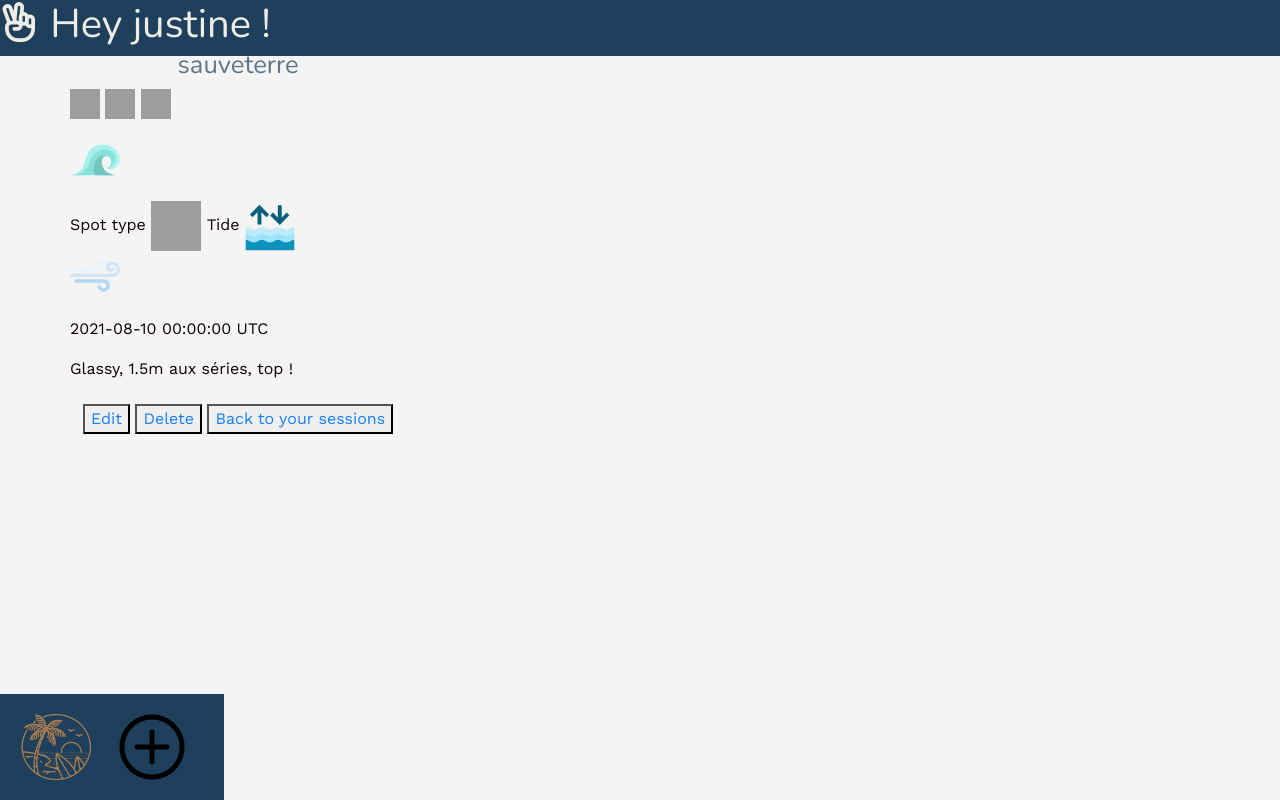
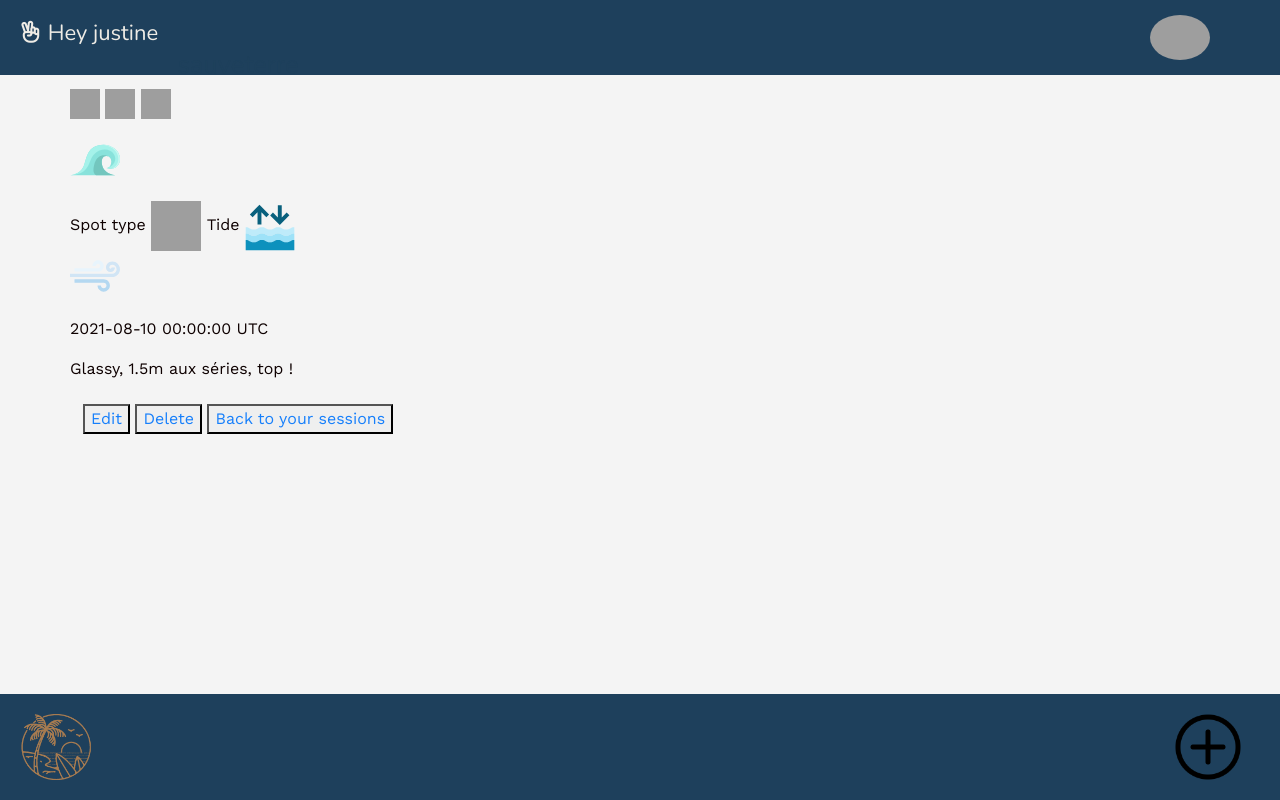
Before and after one commit to JustineSaupin/MySurfBook, a Rails app: page /surf_sessions/1 in a window 1280 px wide. Run offline with Rails 7, Linux system fonts and the light colour scheme; a user stored in the database is signed in; data comes from the database, SQL or seed files in the repository; style sheets or scripts are compiled from the project's sources; some libraries are stand-ins or nearby versions; grey boxes are pictures that could not be loaded.

Commit message:
topbar css

```diff
--- a/app/assets/stylesheets/components/_navbar.scss
+++ b/app/assets/stylesheets/components/_navbar.scss
@@ -1,15 +1,16 @@
-.navbar-lewagon {
+.navbar {
   justify-content: space-between;
   background-color: $myblue;
   position: fixed;
-  bottom: 0;
+  bottom: 0px;
+  width: 100%;
 }
 
-.navbar-lewagon .navbar-collapse {
+.navbar .navbar-collapse {
   flex-grow: 0;
 }
 
-.navbar-lewagon .navbar-brand img {
+.navbar .navbar-brand img {
   width: 80px;
 }
 .navbar h1 {
--- a/app/assets/stylesheets/components/_topbar.scss
+++ b/app/assets/stylesheets/components/_topbar.scss
@@ -1,8 +1,23 @@
 .topbar {
-justify-content: space-between;
-background-color: $myblue;
-color: $mybeige;
-position: fixed;
-top: 0;
-width: 100%;
+  justify-content: space-between;
+  background-color: $myblue;
+  color: $mybeige;
+  position: fixed;
+  width: 100vw;
+  display: flex;
+  padding: 10px 20px;
+  align-items: center;
 }
+
+.topbar .avatar {
+  width: 60px;
+}
+
+.topbar h1 {
+  font-size: 22px;
+  font-weight: lighter;
+}
+
+.topbar .dropdown-item {
+  z-index: 99;
+}
--- a/app/assets/stylesheets/config/_colors.scss
+++ b/app/assets/stylesheets/config/_colors.scss
@@ -14,3 +14,6 @@ $myblack: #0A161F;
 $mybeige: #EFECE6;
 $mygold: #977049;
 $mygreen: #379392;
+
+
+// https://coolors.co/1e405c-0a161f-efece6-977049-379392
--- a/app/views/shared/_navbar.html.erb
+++ b/app/views/shared/_navbar.html.erb
@@ -1,4 +1,4 @@
-<div class="navbar navbar-expand-sm navbar-light navbar-lewagon">
+<div class="navbar navbar-expand-sm navbar-light">
   <%= link_to root_path, class: "navbar-brand" do %>
     <%= image_tag "logoMSB.png" %>
     <% end %>
@@ -7,31 +7,4 @@
     <%= image_tag "add.png" %>
     <% end %>
 
-  <button class="navbar-toggler" type="button" data-toggle="collapse" data-target="#navbarSupportedContent" aria-controls="navbarSupportedContent" aria-expanded="false" aria-label="Toggle navigation">
-    <span class="navbar-toggler-icon"></span>
-  </button>
-
-
-  <div class="collapse navbar-collapse" id="navbarSupportedContent">
-    <ul class="navbar-nav mr-auto">
-      <% if user_signed_in? %>
-        <li class="nav-item dropdown">
-
-
-   <!--  <%= cl_image_tag @user.photo.key, class: "avatar dropdown-toggle", id: "navbarDropdown", data: { toggle: "dropdown" }, 'aria-haspopup': true, 'aria-expanded': false %>
- -->
-
-          <div class="dropdown-menu dropdown-menu-right" aria-labelledby="navbarDropdown">
-            <%= link_to "Action", "#", class: "dropdown-item" %>
-            <%= link_to "Another action", "#", class: "dropdown-item" %>
-            <%= link_to "Log out", destroy_user_session_path, method: :delete, class: "dropdown-item" %>
-          </div>
-        </li>
-      <% else %>
-        <li class="nav-item">
-          <%= link_to "Login", new_user_session_path, class: "nav-link" %>
-        </li>
-      <% end %>
-    </ul>
-  </div>
 </div>
--- a/app/views/shared/_topbar.html.erb
+++ b/app/views/shared/_topbar.html.erb
@@ -1,5 +1,27 @@
 <div class="topbar">
 
-<h1> <i class="far fa-hand-peace"></i> Hey <%= @user.name %> !</h1>
+  <h1> <i class="far fa-hand-peace" ' '></i>  Hey <%= @user.name %></h1>
+
+  <button class="navbar-toggler" type="button" data-toggle="collapse" data-target="#navbarSupportedContent" aria-controls="navbarSupportedContent" aria-expanded="false" aria-label="Toggle navigation">
+    <%= cl_image_tag @user.photo.key, class: "avatar" %>
+    <span class="navbar-toggler-icon"></span>
+  </button>
+
+  <div class="collapse navbar-collapse" id="navbarSupportedContent">
+    <ul class="navbar-nav mr-auto">
+      <% if user_signed_in? %>
+        <li class="nav-item dropdown">
+
+          <div class="dropdown-menu dropdown-menu-right" aria-labelledby="navbarDropdown">
+            <%= link_to "Log out", destroy_user_session_path, method: :delete, class: "dropdown-item" %>
+          </div>
+        </li>
+      <% else %>
+        <li class="nav-item">
+          <%= link_to "Login", new_user_session_path, class: "nav-link" %>
+        </li>
+      <% end %>
+    </ul>
+  </div>
 
 </div>
--- a/app/views/surf_sessions/show.html.erb
+++ b/app/views/surf_sessions/show.html.erb
@@ -7,10 +7,13 @@
       <div class="photos">
         <% if @surf_session.photos.exists? %>
           <% @surf_session.photos.each do |photo| %>
-            <%= cl_image_tag photo.key, height: 300, width: 400, crop: :fill %>
+             <%= cl_image_tag photo.key, height: 300, width: 400, crop: :fill %>
+            <% end %>
           <% end %>
-        <% end %>
       </div>
+
+
+
       <div class="spot-description">
         <div class="picto">
           <p><% @surf_session.rating.times do |rating| %>
```
Also changed, not shown: app/assets/stylesheets/pages/_show.scss (line endings or trailing spaces), app/javascript/packs/application.js (line endings or trailing spaces).
